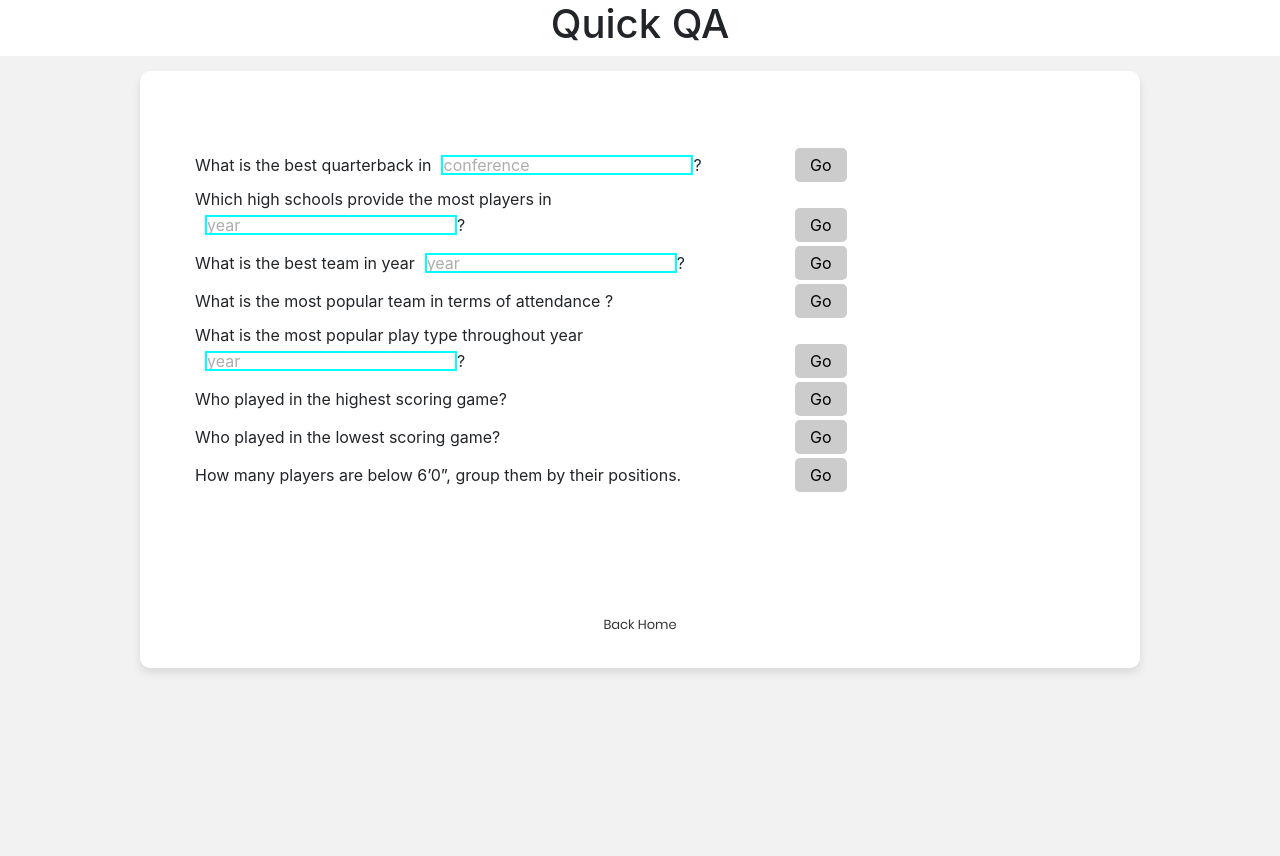
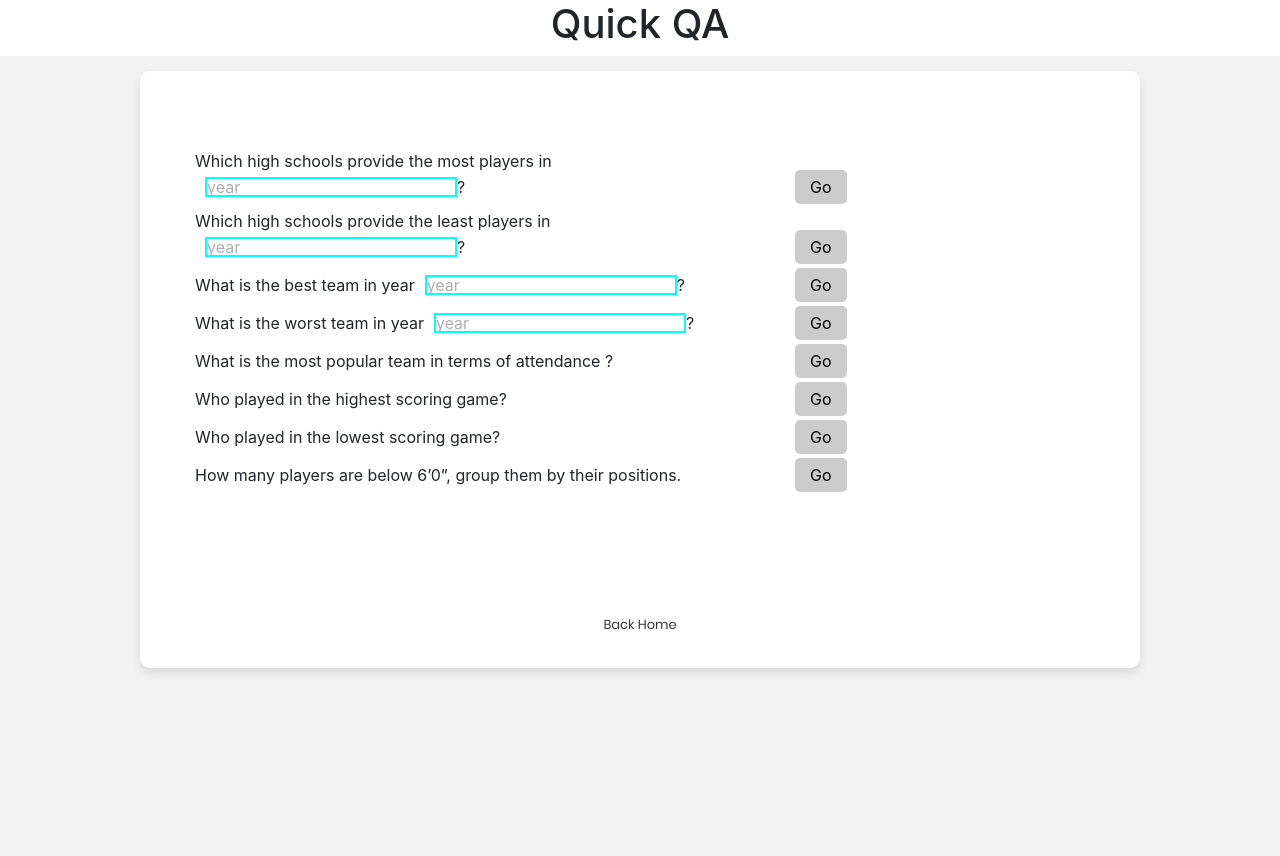
Before and after one commit to TonyBY/NCAA_DATA_APP, a Flask app: template templates/simple.html in a window 1280 px wide. Run offline with Flask 2, Linux system fonts and the light colour scheme; the template is opened without the code that fills it, so the values that code supplies are empty; parts of the project's set-up code (start-up, migrations or seed data) failed here and were passed over; some libraries are stand-ins or nearby versions.

Commit message:
cosmetic changes

```diff
--- a/app.py
+++ b/app.py
@@ -63,14 +63,40 @@ def index():
         print("password:", password)
         # date_created = time.strftime('%Y/%m/%d %H:%M:%S')
         try:
+            results = []
             # cur.execute("SELECT password FROM NCAA_Pro_Users WHERE username='%s'" % username)
             cur.execute(
                 "SELECT password FROM NCAA_PRO_USERS WHERE username='%s'" % username)
             print("SELECT password FROM NCAA_PRO_USERS WHERE username='%s'" % username)
             real_password = cur.fetchone()[0]
             print("real password:", real_password)
+
+            cur.execute('''SELECT SUM(no_of_tuples) FROM (
+                        SELECT * FROM
+                        (SELECT COUNT(*) no_of_tuples FROM ACOLAS.team_game_statistics)
+                        UNION
+                        (SELECT COUNT(*) no_of_tuples FROM ACOLAS.player_game_statistics)
+                        UNION
+                        (SELECT COUNT(*) no_of_tuples FROM ACOLAS.game)
+                        UNION
+                        (SELECT COUNT(*) no_of_tuples FROM ACOLAS.play)
+                        UNION
+                        (SELECT COUNT(*) no_of_tuples FROM ACOLAS.conference)
+                        UNION
+                        (SELECT COUNT(*) no_of_tuples FROM ACOLAS.team)
+                        UNION
+                        (SELECT COUNT(*) no_of_tuples FROM ACOLAS.player)
+                        UNION
+                        (SELECT COUNT(*) no_of_tuples FROM ACOLAS.play)
+                        UNION
+                        (SELECT COUNT(*) no_of_tuples FROM ACOLAS.kickoff)
+                        UNION
+                        (SELECT COUNT(*) no_of_tuples FROM ACOLAS.stadium))''')
+            for row in cur.fetchall():
+                results.append(row)
+            tuples = format(results[0][0], ",")
             if password == real_password:
-                return render_template('home.html', user=username.split('@')[0])
+                return render_template('home.html', user=username.split('@')[0],tuples=tuples)
             else:
                 return "Wrong Password Please Try Again"
         except Exception as e:
@@ -708,8 +734,8 @@ def simple1():
     print("FINNA " + str(text))
 
 
-@app.route('/simple2', methods=['POST', 'GET'])
-def simple2():
+@app.route('/simple2a', methods=['POST', 'GET'])
+def simple2a():
     results = []
     year = str(request.form['text'])
     cur = connection.cursor()
@@ -724,8 +750,24 @@ def simple2():
     flash("School: " + str(results[0][1]) + '<br/>' + "Players: " + str(results[0][2]))
     return render_template('simple.html')
 
-@app.route('/simple4', methods=['POST', 'GET'])
-def simple4():
+@app.route('/simple2b', methods=['POST', 'GET'])
+def simple2b():
+    results = []
+    year = str(request.form['text'])
+    cur = connection.cursor()
+    cur.execute('''(SELECT * FROM
+                (SELECT year, last_school, COUNT(*) no_of_players FROM acolas.player
+                WHERE last_school IS NOT NULL AND year=%s
+                GROUP BY year, last_school
+                ORDER BY no_of_players ASC)
+                WHERE rownum<=1)'''%year)
+    for row in cur.fetchall():
+        results.append(row)
+    flash("School: " + str(results[0][1]) + '<br/>' + "Players: " + str(results[0][2]))
+    return render_template('simple.html')
+
+@app.route('/simple4a', methods=['POST', 'GET'])
+def simple4a():
     results = []
     year = str(request.form['text'])
     cur = connection.cursor()
@@ -748,8 +790,32 @@ def simple4():
     flash("Best Team: " + str(results[0][0]))
     return render_template('simple.html')
 
-@app.route('/simple6', methods=['POST', 'GET'])
-def simple6():
+@app.route('/simple4b', methods=['POST', 'GET'])
+def simple4b():
+    results = []
+    year = str(request.form['text'])
+    cur = connection.cursor()
+    cur.execute('''SELECT name
+                FROM(SELECT unique(t3.year), t.name, t3.min_total_points FROM acolas.team t, (
+                SELECT t1.year, t1.team_code, t2.min_total_points FROM (
+                SELECT year, team_code, SUM(points) total_points
+                FROM ACOLAS.team_game_statistics GROUP BY year, team_code) t1
+                JOIN (
+                SELECT year, min(total_points) min_total_points FROM (
+                SELECT year, team_code, SUM(points) total_points
+                FROM ACOLAS.team_game_statistics
+                GROUP BY year, team_code) GROUP BY year) t2 ON t1.total_points=t2.min_total_points) t3
+                WHERE t.team_code=t3.team_code ORDER BY year)
+                WHERE year =%s
+            '''%year)
+    for row in cur.fetchall():
+        results.append(row)
+    print(results)
+    flash("Worst Team: " + str(results[0][0]))
+    return render_template('simple.html')
+
+@app.route('/simple6a', methods=['POST', 'GET'])
+def simple6a():
     results = []
     cur = connection.cursor()
     cur.execute('''SELECT ta.total_attendance, t.name FROM acolas.team t,
@@ -764,6 +830,23 @@ def simple6():
     attendance = format(results[0][0], ",")
     flash("Team: " + str(results[0][1]) + "<br/>" + "Total Attendance: " + str(attendance))
     return render_template('simple.html')
+
+# @app.route('/simple6b', methods=['POST', 'GET'])
+# def simple6b():
+#     results = []
+#     cur = connection.cursor()
+#     cur.execute('''SELECT ta.total_attendance, t.name FROM acolas.team t,
+#     (SELECT team, SUM(attendance) total_attendance FROM (
+#     SELECT visit_team team, attendance FROM acolas.game UNION
+#     SELECT home_team team, attendance FROM acolas.game)
+#     GROUP BY TEAM ORDER BY sum(attendance) asc) ta
+#     WHERE rownum<3''')
+#     for row in cur.fetchall():
+#         results.append(row)
+#     print(results)
+#     # attendance = format(results[0][0], ",")
+#     # flash("Team: " + str(results[0][1]) + "<br/>" + "Total Attendance: " + str(attendance))
+#     return render_template('simple.html')
 
 @app.route('/simple8a', methods=['POST', 'GET'])
 def simple8a():
@@ -993,9 +1076,10 @@ def head_to_head():
         df = df.pivot(index='Conference A', columns='Conference B', values='Win %')
         print(df)
         fig, ax = plt.subplots()
-        ax = sn.heatmap(df, cmap = "Blues", annot=True,annot_kws={"size": 10},fmt='g')
+        ax = sn.heatmap(df, cmap = "Blues", annot=True,annot_kws={"size": 10},fmt='g',cbar_kws={'label': 'Win Percentage'})
         ax.set_xticklabels(ax.get_xmajorticklabels(), fontsize = 8)
         ax.set_yticklabels(ax.get_ymajorticklabels(), fontsize = 8)
+        ax.set_title('Conference vs. Conference Win Percentage in ' + str(year))
         ax.figure.tight_layout()
         # fig.savefig("output.png")
         fig.savefig(img, format='png')
--- a/templates/home.html
+++ b/templates/home.html
@@ -55,6 +55,7 @@
 {#                        </a>#}
 {#                    </button>#}
 {#                </div>#}
+                <p>Number of tuples: {{tuples}}</p>
                 <div class="login100-form-title p-b-26">
                     <a class="txt2" href="/">
                         Logout
--- a/templates/interesting_trends_list.html
+++ b/templates/interesting_trends_list.html
@@ -19,12 +19,12 @@
                 </span>
                 <select id="trends" name = "trends">
                     <option value="trend1">How did a team's scoring strategy change throughout the years?</option>
-                    <option value="trend2">What are the teams did a team played the best against between 2005 and 2013?</option>
+                    <option value="trend2">What are the teams that a team played the best against between 2005 and 2013?</option>
                     <option value="trend3">How did the attendance affect a team’s winning percentage?</option>
-                    <option value="trend4">How a player's statistics changed throughout their career (per game/per year)?</option>
+                    <option value="trend4">How did a player's statistics change throughout their career?</option>
                     <option value="trend5">How does time possession of the ball affect a team’s performance?</option>
                     <option value="trend6">For a particular college team, what is the winning percentage throughout the years?</option>
-                    <option value="trend7">For teams and conferences, how is the growth of the players throughout the years?</option>
+                    <option value="trend7">For teams and conferences, how did the players grow throughout the years?</option>
                 </select>
                <input type="submit" value="Go">
              </form>
--- a/templates/query2.html
+++ b/templates/query2.html
@@ -67,7 +67,7 @@
 {% endblock %}
 
 {% block body %}
-    <h2>What are the teams did a team played the best against between 2005 and 2013?</h2>
+    <h2>What are the teams that a team played the best against between 2005 and 2013?</h2>
     <!--Make sure the form has the autocomplete function switched off:-->
     <form autocomplete="off" action="/query2" method="POST">
       <div class="autocomplete" style="width:300px;">
--- a/templates/query4.html
+++ b/templates/query4.html
@@ -67,7 +67,7 @@
 {% endblock %}
 
 {% block body %}
-    <h2>How a player's statistics changed throughout their career (per game/per year)?</h2>
+    <h2>How did a player's statistics change throughout their career?</h2>
     <!--Make sure the form has the autocomplete function switched off:-->
     <form autocomplete="off" action="/query4" method="POST">
       <div class="autocomplete" style="width:300px;">
--- a/templates/query9.html
+++ b/templates/query9.html
@@ -68,7 +68,7 @@
 {% endblock %}
 
 {% block body %}
-    <h2>For teams and conferences, how is the growth of the players throughout the years?</h2>
+    <h2>For teams and conferences, how did the players grow throughout the years?</h2>
     <!--Make sure the form has the autocomplete function switched off:-->
     <form autocomplete="off" action="/query9" method="POST">
       <div class="autocomplete" style="width:300px;">
--- a/templates/simple.html
+++ b/templates/simple.html
@@ -19,33 +19,50 @@
     <h1 style="text-align: center">Quick QA</h1>
     <div class="container-trends100">
         <div class="wrap-trends100">
-            <form id="trend_form" action="/simple1" method="POST" enctype="multipart/form-data">
+            <form id="trend_form" action="/simple2a" method="POST" enctype="multipart/form-data">
                 <div class="block">
-                    <label>What is the best quarterback in<input type="text" name='text' class="simple" placeholder="conference" />?</label><input type="submit" value="Go">
+                    <label>Which high schools provide the most players in<input type="text" name='text' class="simple"
+                            placeholder="year" />?</label><input type="submit" value="Go">
                 </div>
             </form>
-            <form id="trend_form" action="/simple2" method="POST" enctype="multipart/form-data">
+            <form id="trend_form" action="/simple2b" method="POST" enctype="multipart/form-data">
                 <div class="block">
-                <label>Which high schools provide the most players in<input type="text" name='text' class="simple" placeholder="year" />?</label><input type="submit" value="Go">
+                    <label>Which high schools provide the least players in<input type="text" name='text' class="simple"
+                            placeholder="year" />?</label><input type="submit" value="Go">
+                </div>
+            </form>
+            <form id="trend_form" action="/simple4a" method="POST" enctype="multipart/form-data">
+                <div class="block">
+                    <label>What is the best team in year<input type="text" name='text' class="simple"
+                            placeholder="year" />?</label><input type="submit" value="Go">
                 </div>
             </form>
 
-        <form id="trend_form" action="/simple4" method="POST" enctype="multipart/form-data">
+            <form id="trend_form" action="/simple4b" method="POST" enctype="multipart/form-data">
                 <div class="block">
-                <label>What is the best team in year<input type="text" name= 'text' class="simple" placeholder="year" />?</label><input type="submit" value="Go">
+                    <label>What is the worst team in year<input type="text" name='text' class="simple"
+                            placeholder="year" />?</label><input type="submit" value="Go">
                 </div>
             </form>
 
-            <form id="trend_form" action="/simple6" method="POST" enctype="multipart/form-data">
+            <form id="trend_form" action="/simple6a" method="POST" enctype="multipart/form-data">
                 <div class="block">
-                <label>What is the most popular team in terms of attendance ?</label><input type="submit" value="Go">
+                    <label>What is the most popular team in terms of attendance ?</label><input type="submit"
+                        value="Go">
                 </div>
             </form>
-            <form id="trend_form" action="/simple7" method="POST" enctype="multipart/form-data">
+            <!-- <form id="trend_form" action="/simple6b" method="POST" enctype="multipart/form-data">
                 <div class="block">
-                <label>What is the most popular play type throughout year<input type="text" class="simple"placeholder="year" />?</label><input type="submit" value="Go">
+                    <label>What is the least popular team in terms of attendance ?</label><input type="submit"
+                        value="Go">
                 </div>
-            </form>
+            </form> -->
+            <!-- <form id="trend_form" action="/simple7" method="POST" enctype="multipart/form-data">
+                <div class="block">
+                    <label>What is the most popular play type throughout year<input type="text" class="simple"
+                            placeholder="year" />?</label><input type="submit" value="Go">
+                </div>
+            </form> -->
             <form id="trend_form" action="/simple8a" method="POST" enctype="multipart/form-data">
                 <div class="block">
                     <label>Who played in the highest scoring game?</label><input type="submit" value="Go">
@@ -58,7 +75,8 @@
             </form>
             <form id="trend_form" action="/simple9" method="POST" enctype="multipart/form-data">
                 <div class="block">
-                <label>How many players are below 6’0”, group them by their positions.</label><input type="submit" value="Go">
+                    <label>How many players are below 6’0”, group them by their positions.</label><input type="submit"
+                        value="Go">
                 </div>
             </form>
             <div class="text-center p-t-115">
```
Lines whose indentation alone changed are shown as unchanged.
